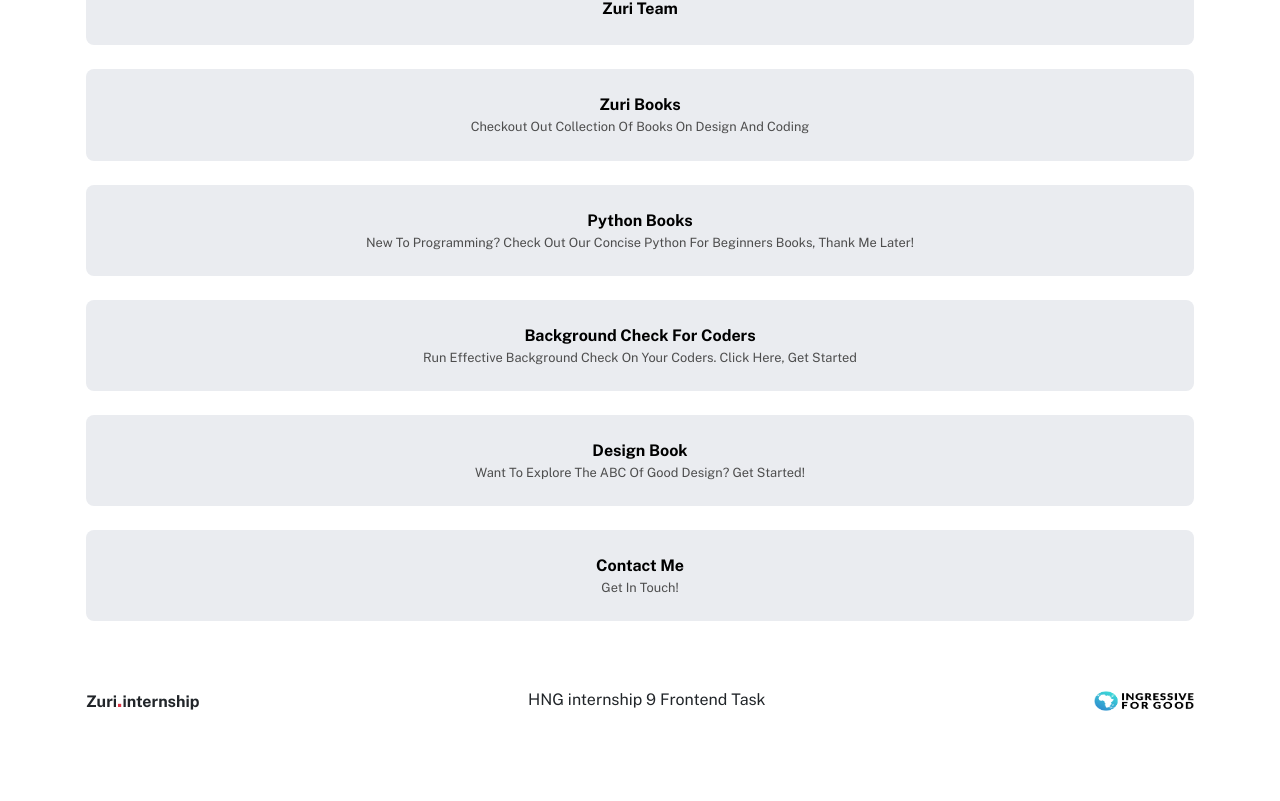
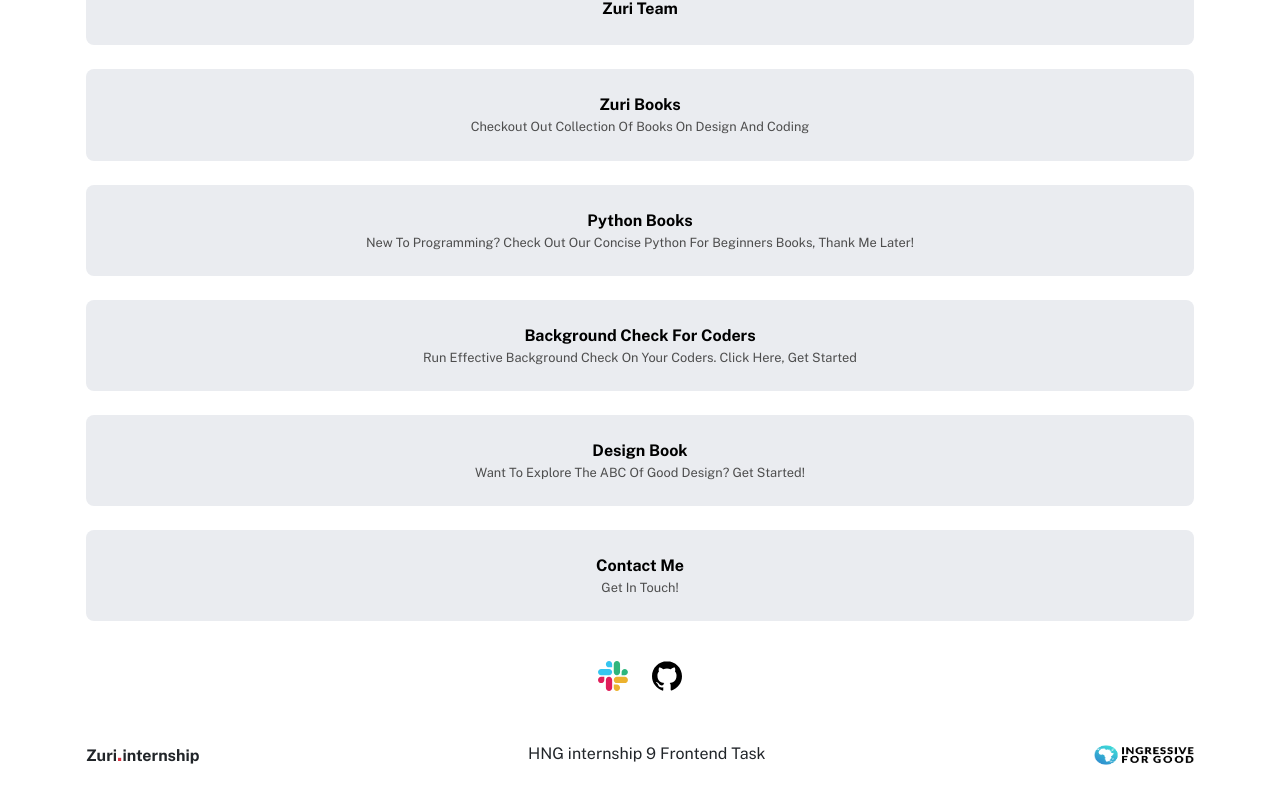
Before and after one commit to Kathalysth/task2, a React (Vite) app: page / in a window 1280 px wide. Shown: the part 282-1083 px from the top of the page. Before the commit the page ends 1029 px from the top, so only its background shows below. Built offline with nearby package versions, Linux system fonts and the light colour scheme.

Commit message:
feat: Added socials section

```diff
--- a/src/App.jsx
+++ b/src/App.jsx
@@ -1,6 +1,7 @@
 import Footer from "./features/Footer";
 import Links from "./features/Links";
 import Profile from "./features/Profile";
+import Socials from "./features/Socials";
 
 function App() {
   return (
@@ -9,6 +10,8 @@
       <br />
       <Links />
       <br />
+      <Socials />
+      <br />
       <br />
       <Footer />
     </main>
--- /dev/null
+++ b/src/features/Socials.jsx
@@ -0,0 +1,21 @@
+import slack from "../assets/slack.svg";
+import github from "../assets/github.svg";
+
+const Socials = () => {
+  return (
+    <section className="d-flex justify-content-center ">
+      <a href="https://www.slack.com" target={"_blank"}>
+        <img src={slack} width={30} height={30} />
+      </a>
+      <a
+        href="https://www.github.com/kathalysth"
+        target={"_blank"}
+        className="ms-4"
+      >
+        <img src={github} width={30} height={30} />
+      </a>
+    </section>
+  );
+};
+
+export default Socials;
```
Also changed, not shown: src/assets/github.svg (added), src/assets/slack.svg (added).
